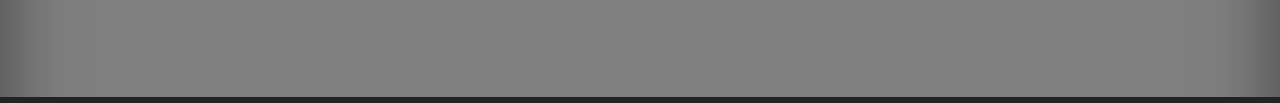
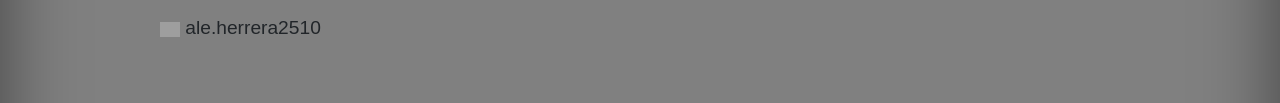
Before and after one commit to aherrera125/portfolio-AlejandroHerrera, a plain HTML site: page index.html in a window 1280 px wide. Shown: the part 1815-1918 px from the top of the page. Drawn offline with nearby package versions, Linux system fonts and the light colour scheme; grey boxes are pictures that could not be loaded.

Commit message:
Add instagram logo

```diff
--- a/index.html
+++ b/index.html
@@ -11,6 +11,10 @@
       crossorigin="anonymous"
     />
     <link rel="stylesheet" href="./css/style.css" />
+    <link
+      rel="stylesheet"
+      href="https://cdnjs.cloudflare.com/ajax/libs/font-awesome/6.4.0/css/all.min.css"
+    />
   </head>
   <body>
     <!--Menu hamburguesa-->
@@ -152,6 +156,14 @@
         <h2>Contacto</h2>
         <p>📧 j.alejandroherrera@email.com</p>
         <p>📱 (+54) 3815 480 223</p>
+        <p>
+          <img
+            src="https://upload.wikimedia.org/wikipedia/commons/a/a5/Instagram_icon.png"
+            alt="Instagram"
+            width="20"
+          />
+          ale.herrera2510
+        </p>
       </section>
     </main>
     <footer>
```
